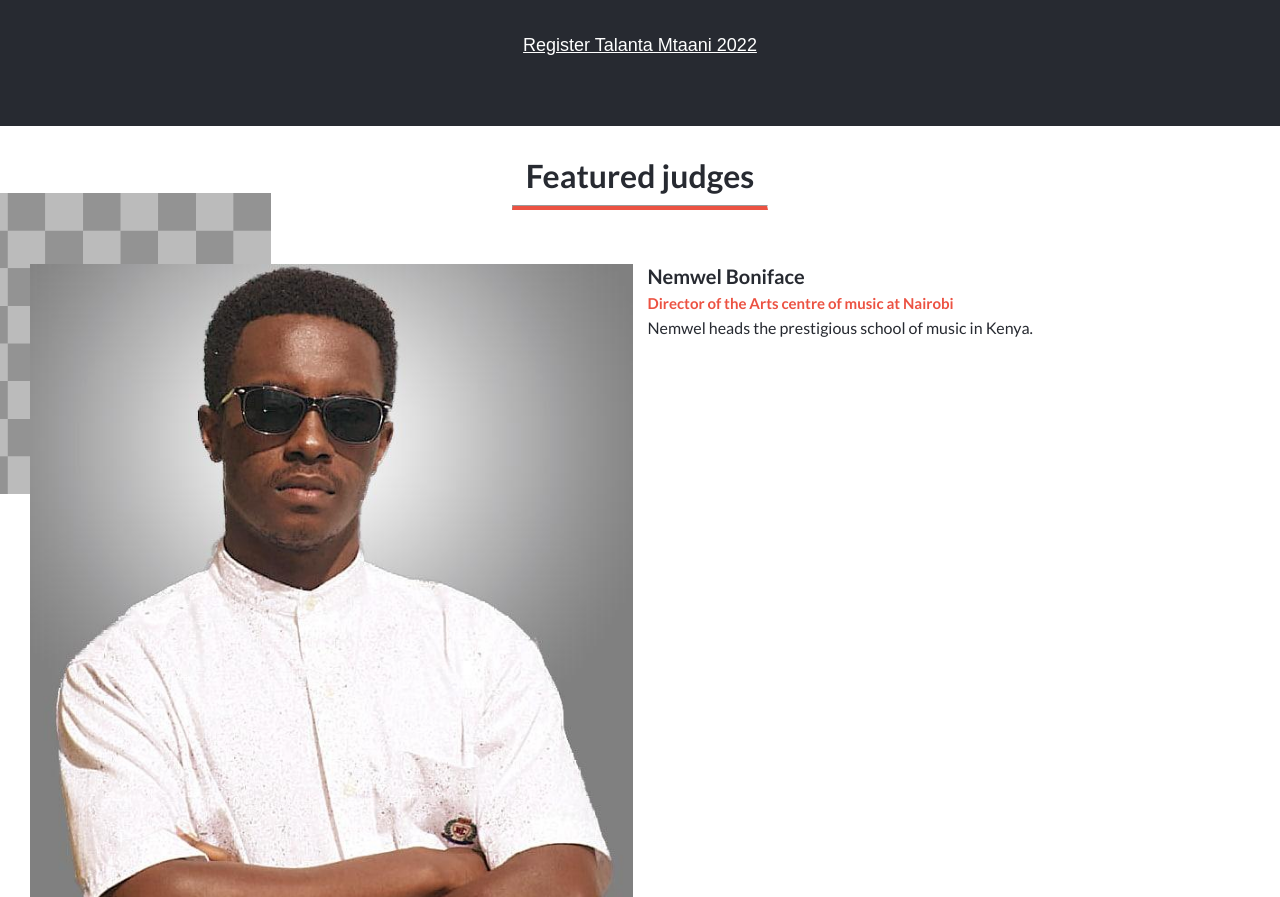
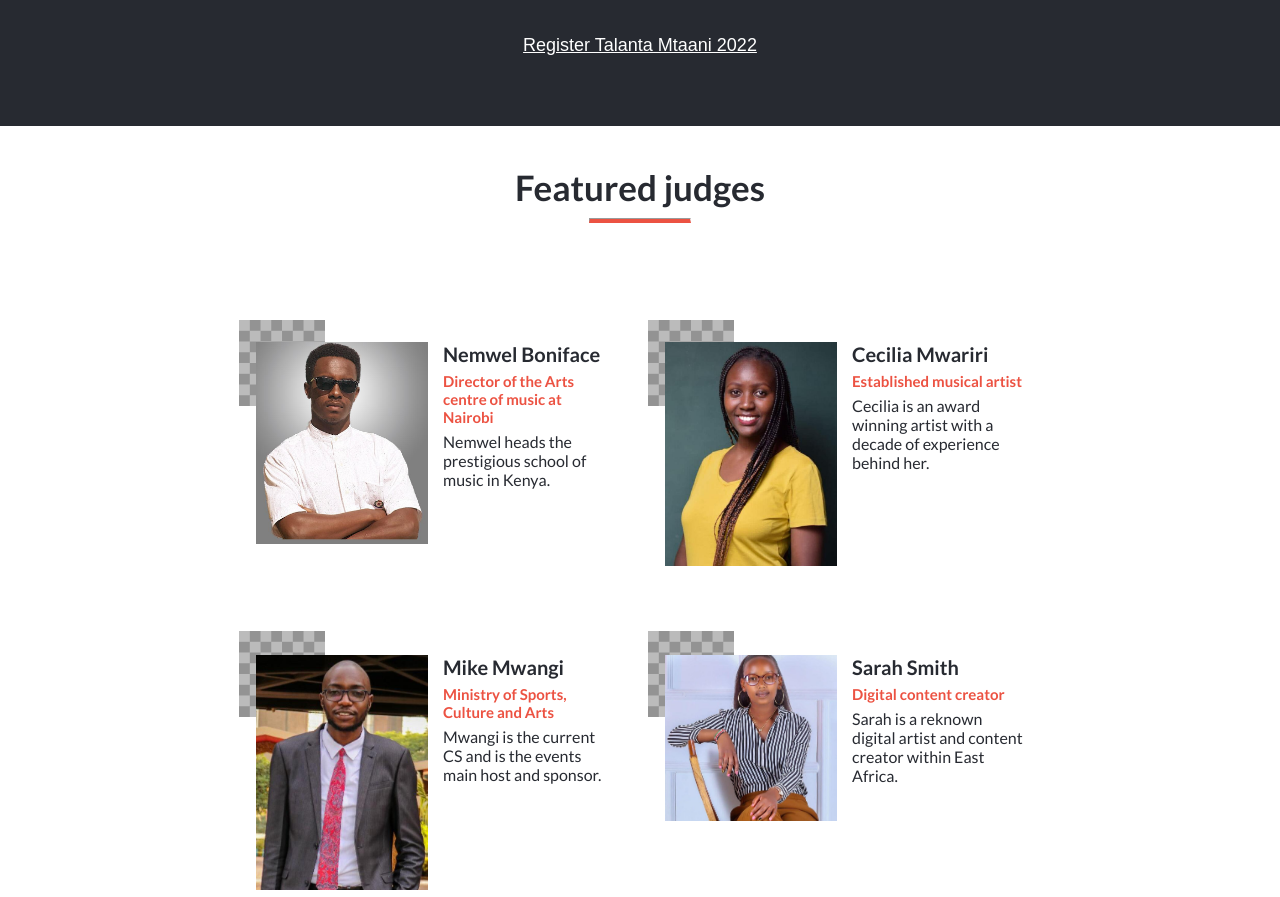
Before and after one commit to Nemwel-Boniface/Talanta-Mtaani, a website: page index.html in a window 1280 px wide. Shown: the part 1140-2037 px from the top of the page. Drawn offline with Linux system fonts and the light colour scheme; a web font is replaced by a local one.

Commit message:
Update judges desktop version

```diff
--- a/stylesheets/judges.css
+++ b/stylesheets/judges.css
@@ -100,3 +100,45 @@ p, h2, h3{
 .judgeRight p {
   font-size: 16px;
 }
+
+/*Responsive design -> Tablet version*/
+
+@media screen and (min-width: 768px ) {
+  .judgesHeading {
+    padding-top: 37px;
+    text-align: center;
+  }
+  .judgesHeading h2 {
+    font-size: 33px;
+  }
+  .judgesHeading hr {
+    margin: 0 47%;
+  }
+  .judgesSect {
+    margin: 5% 13%;
+    display: grid;
+    grid-template-columns: 1fr 1fr;
+    gap: 35px;
+  }
+}
+
+/*Responsive design -> Desktop version*/
+
+@media screen and (min-width: 1100px ) {
+  .judgesHeading {
+    padding-top: 40px;
+    text-align: center;
+  }
+  .judgesHeading h2 {
+    font-size: 35px;
+  }
+  .judgesHeading hr {
+    margin: 0 46%;
+  }
+  .judgesSect {
+    margin: 7% 20%;
+    display: grid;
+    grid-template-columns: 1fr 1fr;
+    gap: 50px;
+  }
+}
```
